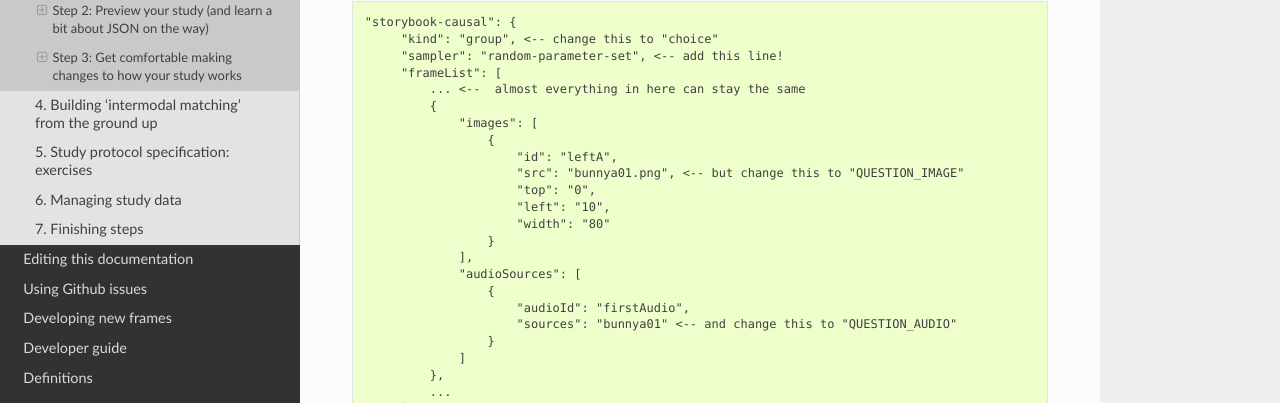
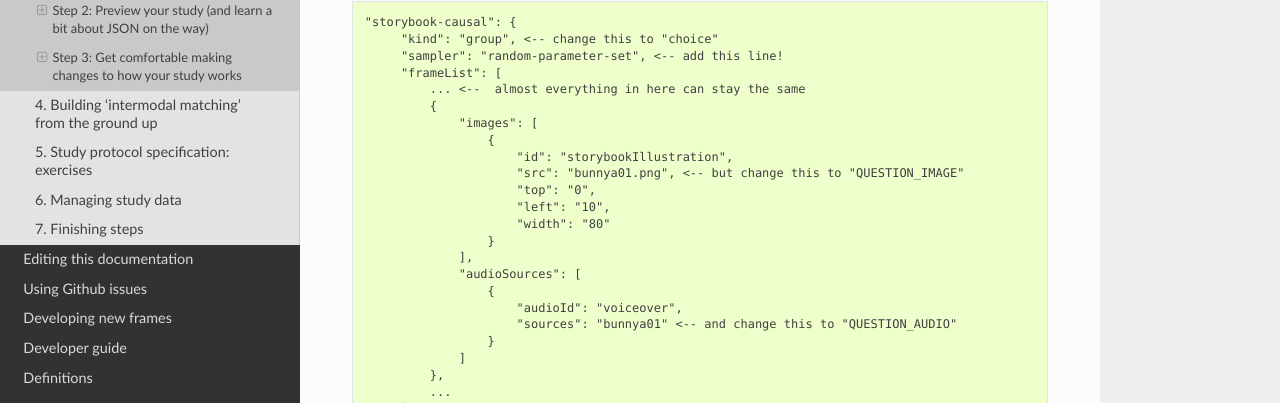
Before and after one commit to lookit/lookit-docs, a Sphinx documentation site: the page built from docs/source/tutorial-first-study.rst, in a window 1280 px wide and 1400 px high, scrolled down 21396 px. Shown: the part 330-733 px from the top of the window. Built offline with Sphinx 7.4.7 and the Read the Docs theme 2.0.0, drawn with Linux system fonts in a browser that asks for light colours; some of the changed text lies outside the part shown.

Commit message:
changed the variable names
Changed the variable names to match what is shown for current stagining code

```diff
--- a/docs/source/tutorial-first-study.rst
+++ b/docs/source/tutorial-first-study.rst
@@ -582,7 +582,7 @@ We're going to change our "storybook-causal" frame into what's called a randomiz
             {
                 "images": [
                     {
-                        "id": "leftA",
+                        "id": "storybookIllustration",
                         "src": "bunnya01.png", <-- but change this to "QUESTION_IMAGE"
                         "top": "0",
                         "left": "10",
@@ -591,7 +591,7 @@ We're going to change our "storybook-causal" frame into what's called a randomiz
                 ],
                 "audioSources": [
                     {
-                        "audioId": "firstAudio",
+                        "audioId": "voiceover",
                         "sources": "bunnya01" <-- and change this to "QUESTION_AUDIO"
                     }
                 ]
```
